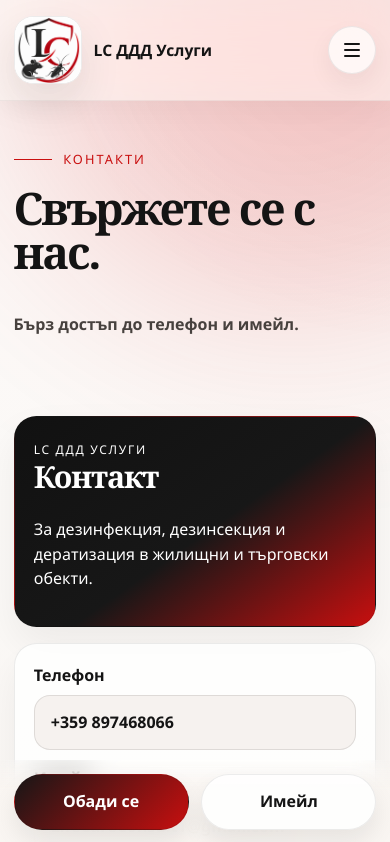
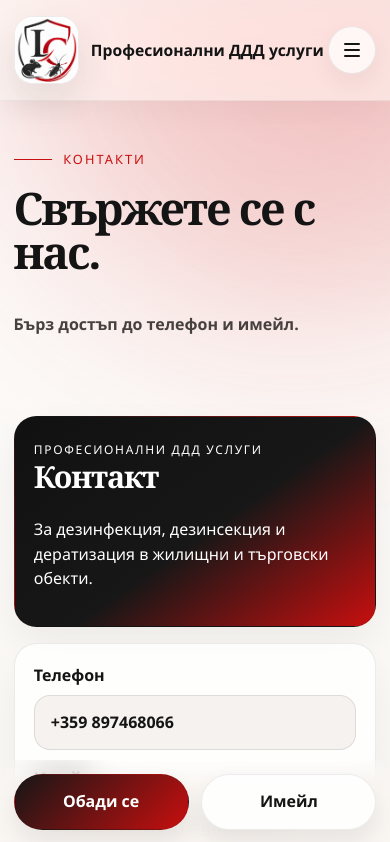
Before and after one commit to Alexbg456bg/lifecareconsult, a React (Vite) app: page /kontakti in a window 390 px wide. Shown: the top 842 px of the page. Built offline with nearby package versions, Linux system fonts and the light colour scheme.

Commit message:
update 5.2

```diff
--- a/index.html
+++ b/index.html
@@ -6,9 +6,9 @@
     <meta name="viewport" content="width=device-width, initial-scale=1.0" />
     <meta
       name="description"
-      content="LC ДДД Услуги - каталог за дезинфекция, дезинсекция и дератизация."
+      content="Професионални ДДД услуги - каталог за дезинфекция, дезинсекция и дератизация."
     />
-    <title>LC ДДД Услуги</title>
+    <title>Професионални ДДД услуги</title>
   </head>
   <body>
     <div id="root"></div>
--- a/src/App.css
+++ b/src/App.css
@@ -1521,15 +1521,23 @@
   }
 
   .topbar {
-    grid-template-columns: 1fr auto;
+    display: flex;
+    justify-content: space-between;
     gap: 0.9rem;
     padding-top: 1rem;
     padding-bottom: 1rem;
   }
 
   .brand {
-    width: 100%;
+    flex: 1 1 auto;
+    max-width: calc(100% - 3.9rem);
+    width: auto;
+    min-width: 0;
     gap: 0.75rem;
+  }
+
+  .brand-copy {
+    min-width: 0;
   }
 
   .brand-logo-wrap {
@@ -1540,6 +1548,7 @@
 
   .brand-copy strong {
     font-size: 0.98rem;
+    white-space: nowrap;
   }
 
   .main-nav {
@@ -1552,6 +1561,10 @@
   }
 
   .menu-toggle {
+    flex: 0 0 3rem;
+    position: relative;
+    z-index: 45;
+    margin-left: auto;
     justify-self: end;
   }
 
--- a/src/components/Layout.tsx
+++ b/src/components/Layout.tsx
@@ -42,13 +42,13 @@
               <img
                 className="brand-logo"
                 src="/logo.png"
-                alt="LC ДДД Услуги лого"
+                alt="Професионални ДДД услуги лого"
                 onError={() => setLogoMissing(true)}
               />
             )}
           </span>
           <span className="brand-copy">
-            <strong>LC ДДД Услуги</strong>
+            <strong>Професионални ДДД услуги</strong>
             <span>Дезинфекция • Дезинсекция • Дератизация</span>
           </span>
         </NavLink>
@@ -113,7 +113,7 @@
 
       <footer className="footer">
         <div>
-          <strong>LC ДДД Услуги</strong>
+          <strong>Професионални ДДД услуги</strong>
           <p>Професионални решения за контрол на вредители и хигиенна обработка.</p>
         </div>
         <div>
--- a/src/pages/ContactPage.tsx
+++ b/src/pages/ContactPage.tsx
@@ -14,7 +14,7 @@
       <section className="section reveal">
         <div className="contact-layout">
           <article className="glass-card contact-panel contact-panel--accent">
-            <span className="contact-panel__label">LC ДДД Услуги</span>
+            <span className="contact-panel__label">Професионални ДДД услуги</span>
             <h2>Контакт</h2>
             <p>
               За дезинфекция, дезинсекция и дератизация в жилищни и търговски обекти.
```
